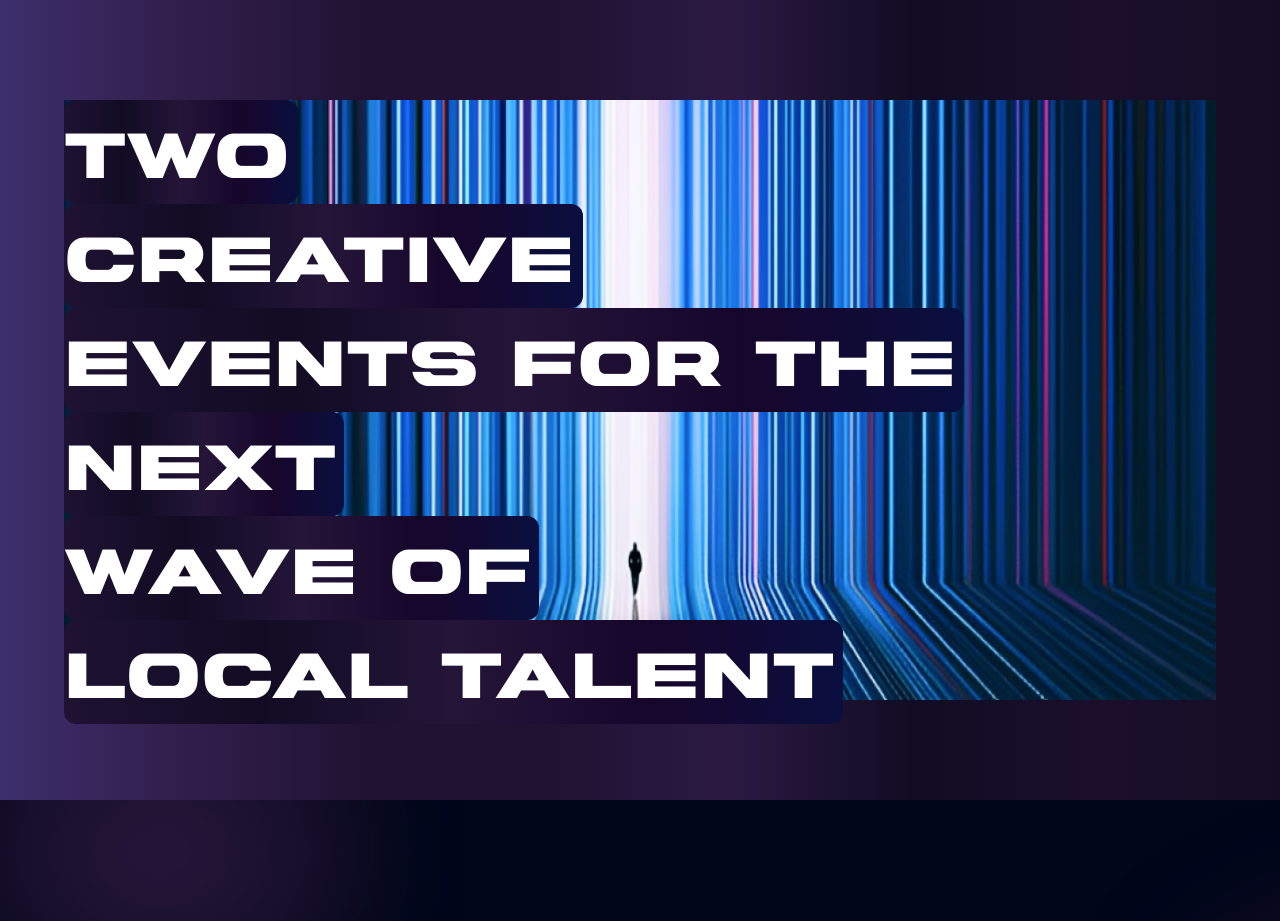
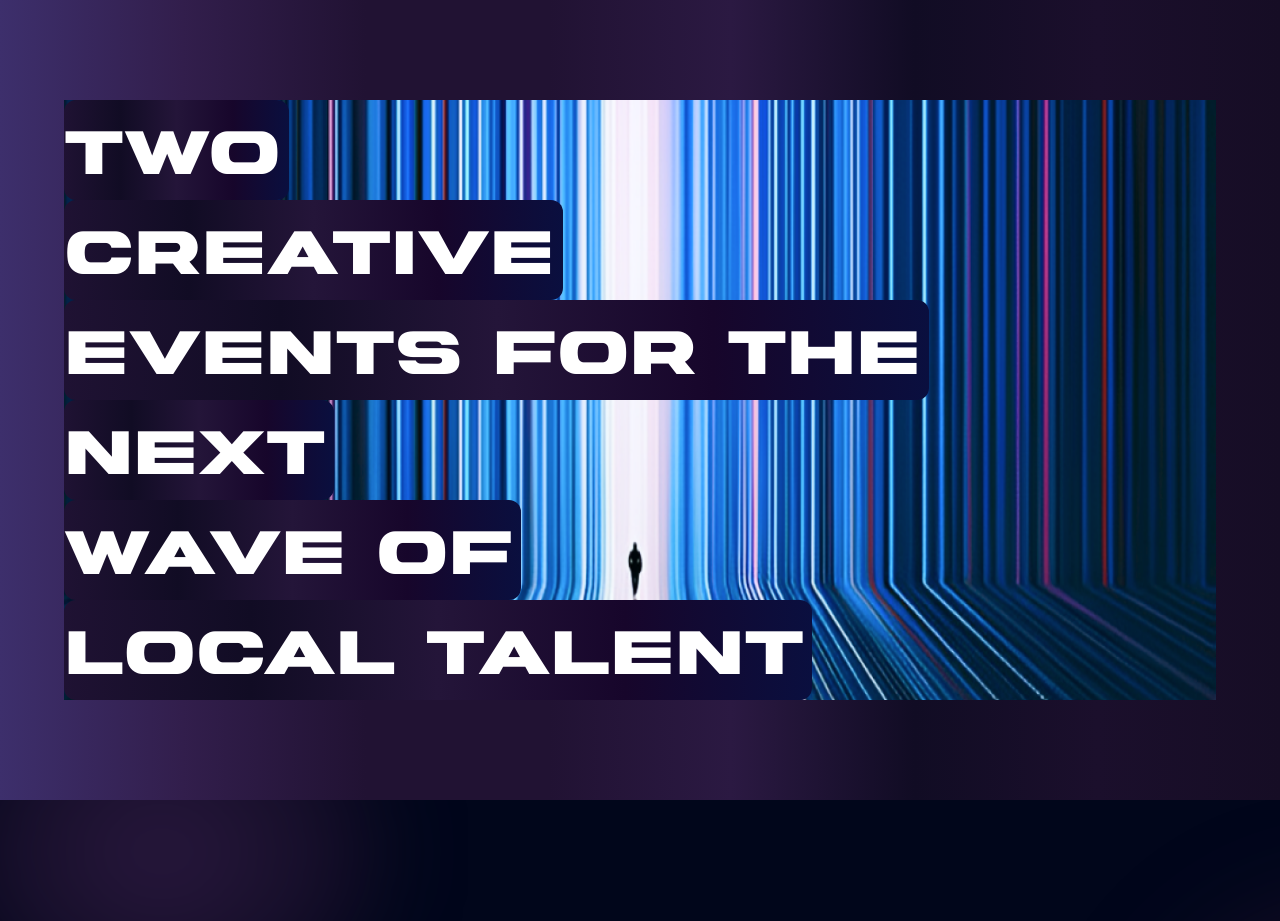
Before and after one commit to IEEECS-VIT/arcs24-frontend, a React (Vite) app: page / in a window 1280 px wide. Shown: the part 800-1721 px from the top of the page. Built offline with nearby package versions, Linux system fonts and the light colour scheme.

Commit message:
Modify font size

```diff
--- a/src/Components/Yooho.jsx
+++ b/src/Components/Yooho.jsx
@@ -7,22 +7,22 @@ function Yooho() {
       <div className="relative">
         <img className="h-[75vh] w-[90vw]" src="/yoho.png" alt="Yoho" />
         <div className="text-overlay absolute left-0 top-0 box-border flex flex-col flex-wrap font-rugen text-white">
-          <span className="relative mr-0 self-start rounded-xl pr-2 sm:text-[8vh] md:text-[8vh] lg:text-[8.67vh]">
+          <span className="relative mr-0 self-start rounded-xl pr-2 sm:text-[8vh] md:text-[8vh] lg:text-[8.33vh]">
             TWO
           </span>
-          <span className="relative mr-0 self-start rounded-xl pr-2 sm:text-[8vh] md:text-[8vh] lg:text-[8.67vh]">
+          <span className="relative mr-0 self-start rounded-xl pr-2 sm:text-[8vh] md:text-[8vh] lg:text-[8.33vh]">
             CREATIVE
           </span>
-          <span className="relative mr-0 self-start rounded-xl pr-2 sm:text-[8vh] md:text-[8vh] lg:text-[8.67vh]">
+          <span className="relative mr-0 self-start rounded-xl pr-2 sm:text-[8vh] md:text-[8vh] lg:text-[8.33vh]">
             EVENTS FOR THE
           </span>
-          <span className="relative mr-0 self-start rounded-xl pr-2 sm:text-[8vh] md:text-[8vh] lg:text-[8.67vh]">
+          <span className="relative mr-0 self-start rounded-xl pr-2 sm:text-[8vh] md:text-[8vh] lg:text-[8.33vh]">
             NEXT
           </span>
-          <span className="relative mr-0 self-start rounded-xl pr-2 sm:text-[8vh] md:text-[8vh] lg:text-[8.67vh]">
+          <span className="relative mr-0 self-start rounded-xl pr-2 sm:text-[8vh] md:text-[8vh] lg:text-[8.33vh]">
             WAVE OF
           </span>
-          <span className="relative mr-0 self-start rounded-xl pr-2 sm:text-[8vh] md:text-[8vh] lg:text-[8.67vh]">
+          <span className="relative mr-0 self-start rounded-xl pr-2 sm:text-[8vh] md:text-[8vh] lg:text-[8.33vh]">
             LOCAL TALENT
           </span>
         </div>
```
